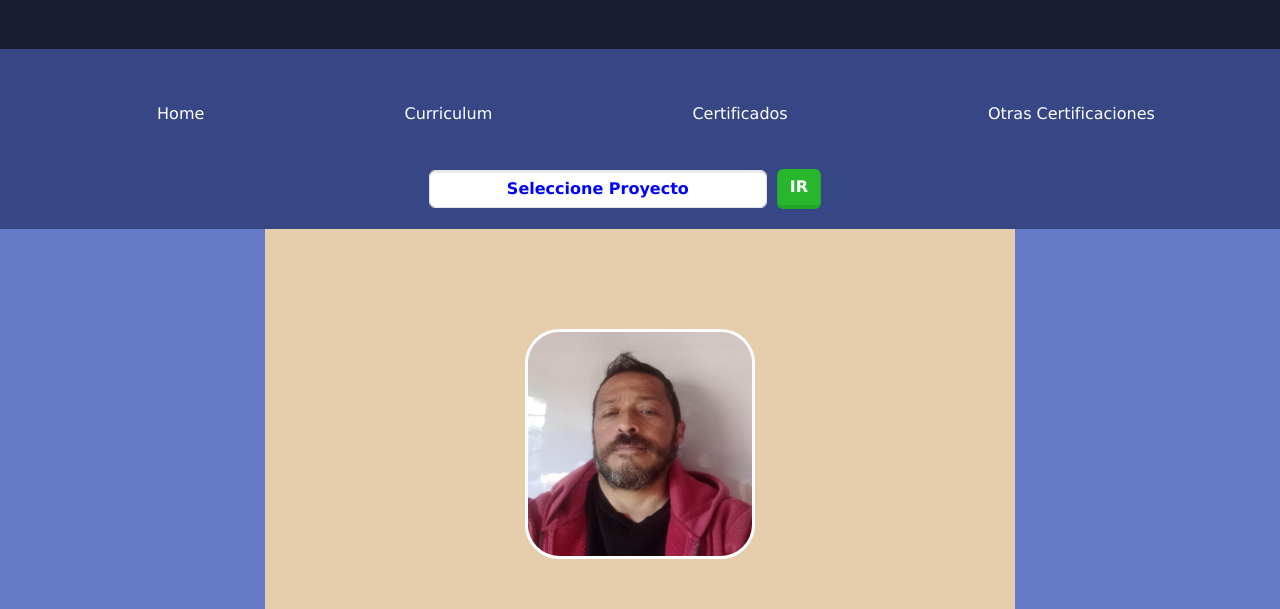
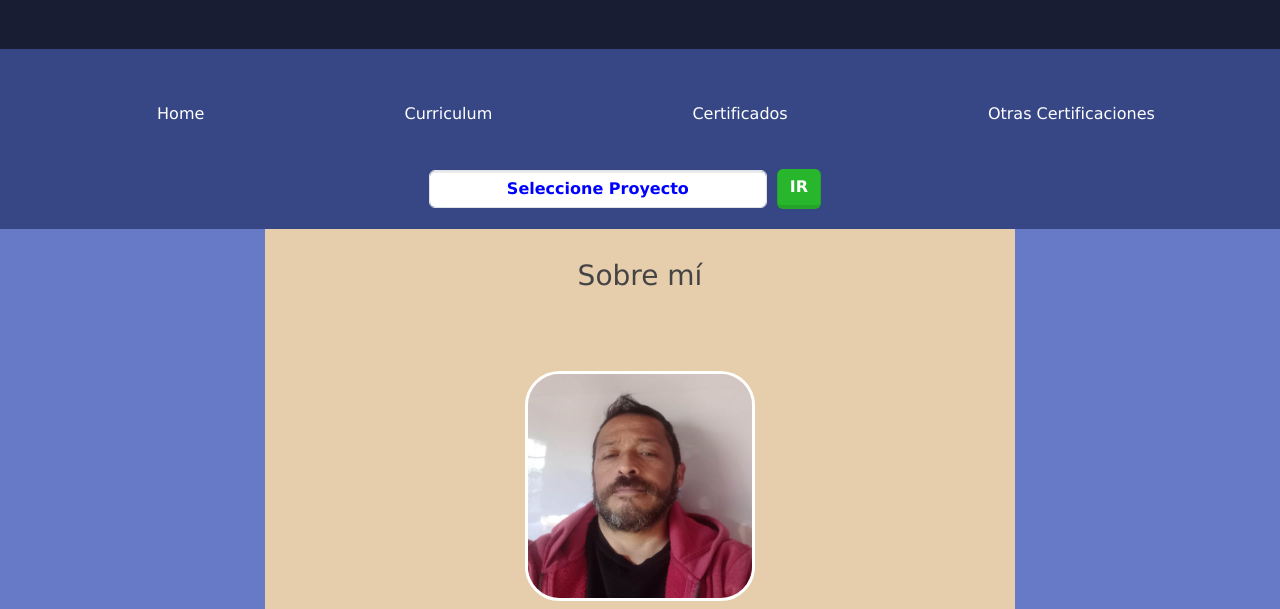
Before and after one commit to jpalma76/repositorio, a plain HTML site: page index.html in a window 1280 px wide. Shown: the part 191-800 px from the top of the page. Drawn offline with nearby package versions, Linux system fonts and the light colour scheme.

Commit message:
Agrega subtitulo Sobre mi

```diff
--- a/index.html
+++ b/index.html
@@ -80,6 +80,7 @@
 
         <section class="home-card">
             <div class="card-body text-center">
+                <h3>Sobre mí</h3>
                 <picture class="image-container">
                     <img id="avatar2" src="./images/foto-mia.jpeg" alt="" />
                 </picture>
```
